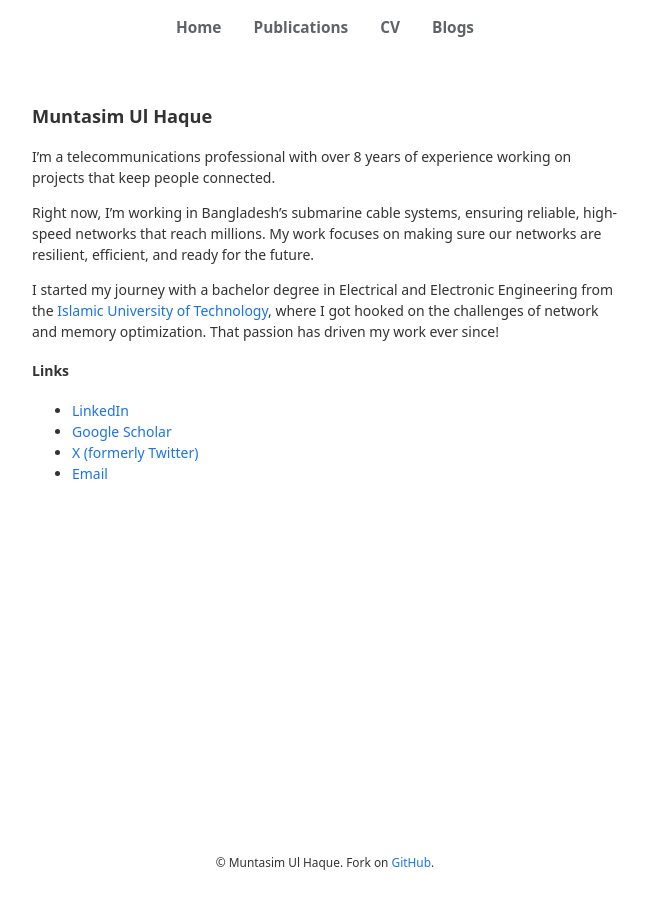
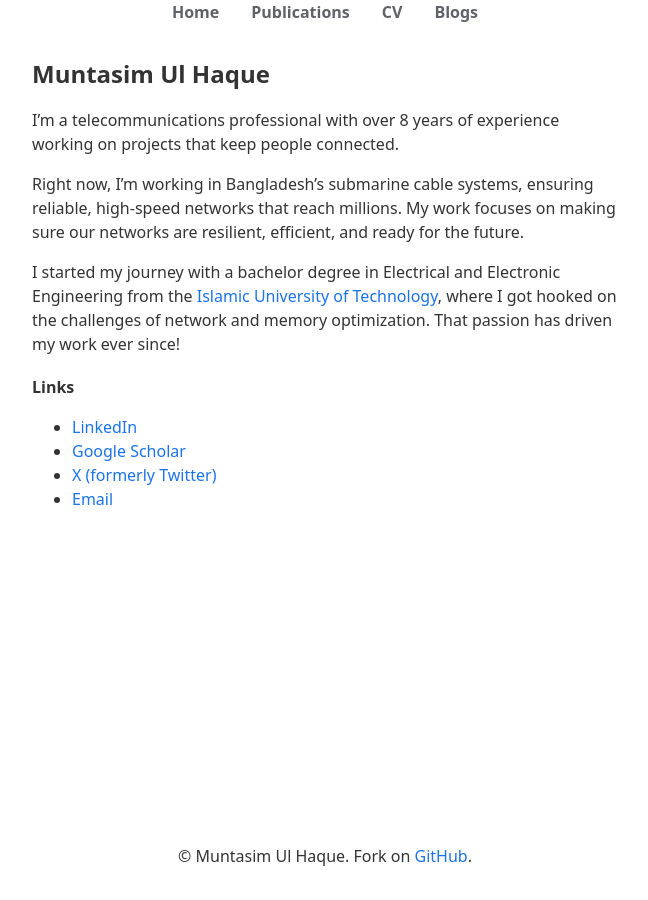
Before and after one commit to muntasimulhaque/muntasimulhaque.github.io, a Jekyll site: the page built from index.md, in a window 1280 px wide. Shown: the whole page, without its empty margins (315-963 px from the left). Built offline with Jekyll 4.4.1, drawn with Linux system fonts in a browser that asks for light colours; our own code applies the rules of GitHub Pages for plain Markdown files.

Commit message:
Update main.css

```diff
--- a/assets/css/main.css
+++ b/assets/css/main.css
@@ -8,7 +8,7 @@
     --navigation-menu-color: #5f6368;
     --max-content-width: 650px;
 
-    /* Slightly increased line height for better readability */
+    /* Optimal line height for readability */
     --line-height: 1.5;
 }
 
@@ -26,7 +26,6 @@ body {
     display: flex;
     flex-direction: column;
     min-height: 100vh;
-    font-size: 14px;
 }
 
 main {
@@ -38,44 +37,17 @@ main {
     box-sizing: border-box;
 }
 
-/* Headings - Use system font with reduced sizes */
+/* Headings - Use system font with default sizes */
 h1, h2, h3, h4, h5, h6 {
     font-family: system-ui, -apple-system, BlinkMacSystemFont,
                  "Segoe UI", Roboto, Oxygen, Ubuntu, Cantarell,
                  "Open Sans", "Helvetica Neue", sans-serif;
+    margin-top: 1.2em;
+    margin-bottom: 0.6em;
 }
 
 h1 {
-    font-size: 1.3em;
     color: var(--primary-color);
-}
-
-h2 {
-    font-size: 1.2em;
-}
-
-h3 {
-    font-size: 1.1em;
-}
-
-h4 {
-    font-size: 1em;
-}
-
-h5, h6 {
-    font-size: 0.9em;
-}
-
-/* Header and navigation */
-header {
-    font-family: system-ui, -apple-system, BlinkMacSystemFont,
-                 "Segoe UI", Roboto, Oxygen, Ubuntu, Cantarell,
-                 "Open Sans", "Helvetica Neue", sans-serif;
-    padding: 1rem;
-    margin-bottom: 1rem;
-    position: relative;
-    width: 100%;
-    box-sizing: border-box;
 }
 
 a {
@@ -122,7 +94,6 @@ nav a {
     color: var(--navigation-menu-color);
     font-weight: bold;
     text-decoration: none;
-    font-size: 1.10em;
 }
 
 nav a:visited {
@@ -166,13 +137,11 @@ nav a:hover {
 .blog-date {
     display: block;
     color: var(--text-color);
-    font-size: 0.75em;
     margin-top: 0.1rem;
 }
 
 /* Blog post styles */
 .blog-post h1 {
-    font-size: 1.2em;
     color: var(--primary-color);
     margin-top: 0;
     margin-bottom: 0.5rem;
@@ -184,7 +153,6 @@ nav a:hover {
 
 .blog-post .blog-date {
     display: block;
-    font-size: 0.75em;
     color: var(--text-color);
     margin-top: 0.2rem;
     margin-bottom: 1rem;
@@ -219,7 +187,6 @@ footer {
     text-align: center;
     padding: 1rem;
     color: var(--text-color);
-    font-size: 0.85em;
     margin-top: 2rem;
     width: 100%;
     box-sizing: border-box;
@@ -227,10 +194,6 @@ footer {
 
 /* Responsive design */
 @media (max-width: 768px) {
-    body {
-        font-size: 14px;
-    }
-
     main {
         padding: 1rem;
         width: 100%;
@@ -266,20 +229,13 @@ footer {
     }
 
     nav a {
-        font-family: system-ui, -apple-system, BlinkMacSystemFont,
-                     "Segoe UI", Roboto, Oxygen, Ubuntu, Cantarell,
-                     "Open Sans", "Helvetica Neue", sans-serif;
         display: block;
         color: var(--navigation-menu-color);
         padding: 0.5rem 1rem;
         text-decoration: none;
-        font-size: 1.10em;
     }
 
     nav a:hover {
-        font-family: system-ui, -apple-system, BlinkMacSystemFont,
-                     "Segoe UI", Roboto, Oxygen, Ubuntu, Cantarell,
-                     "Open Sans", "Helvetica Neue", sans-serif;
         display: block;
         color: var(--link-color);
         padding: 0.5rem 1rem;
```
